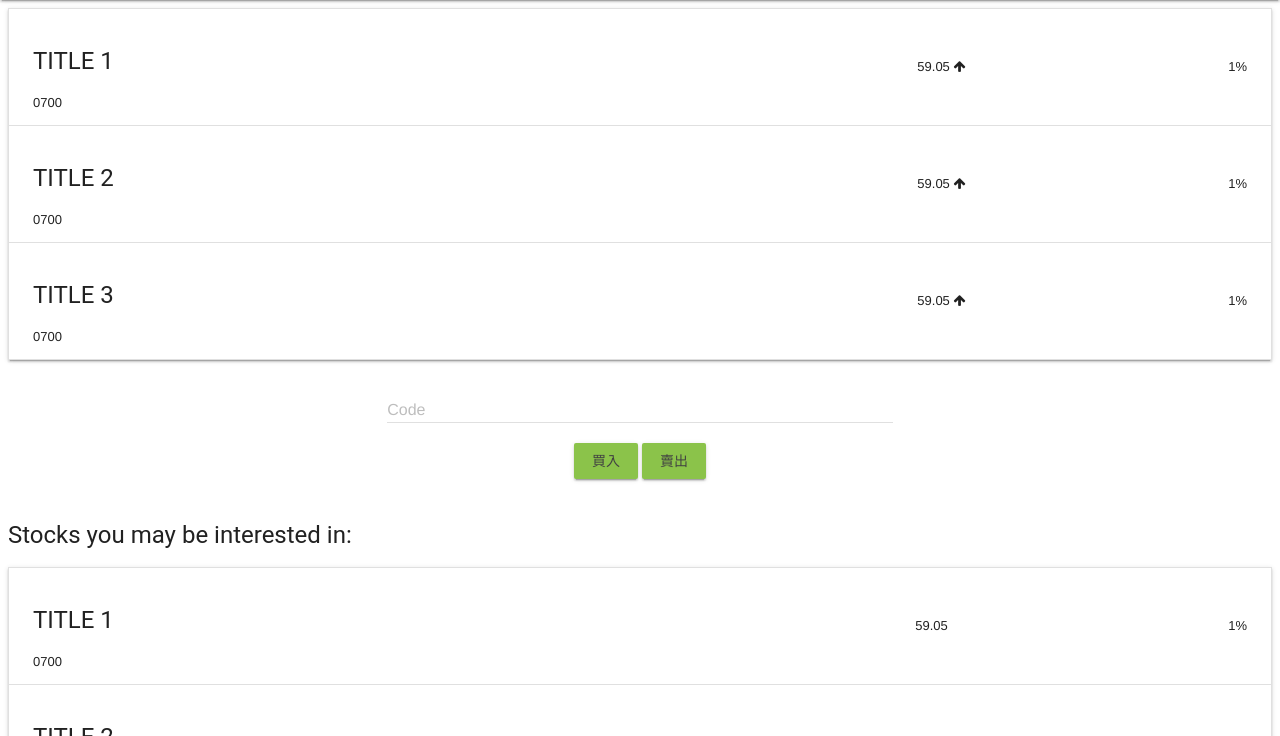
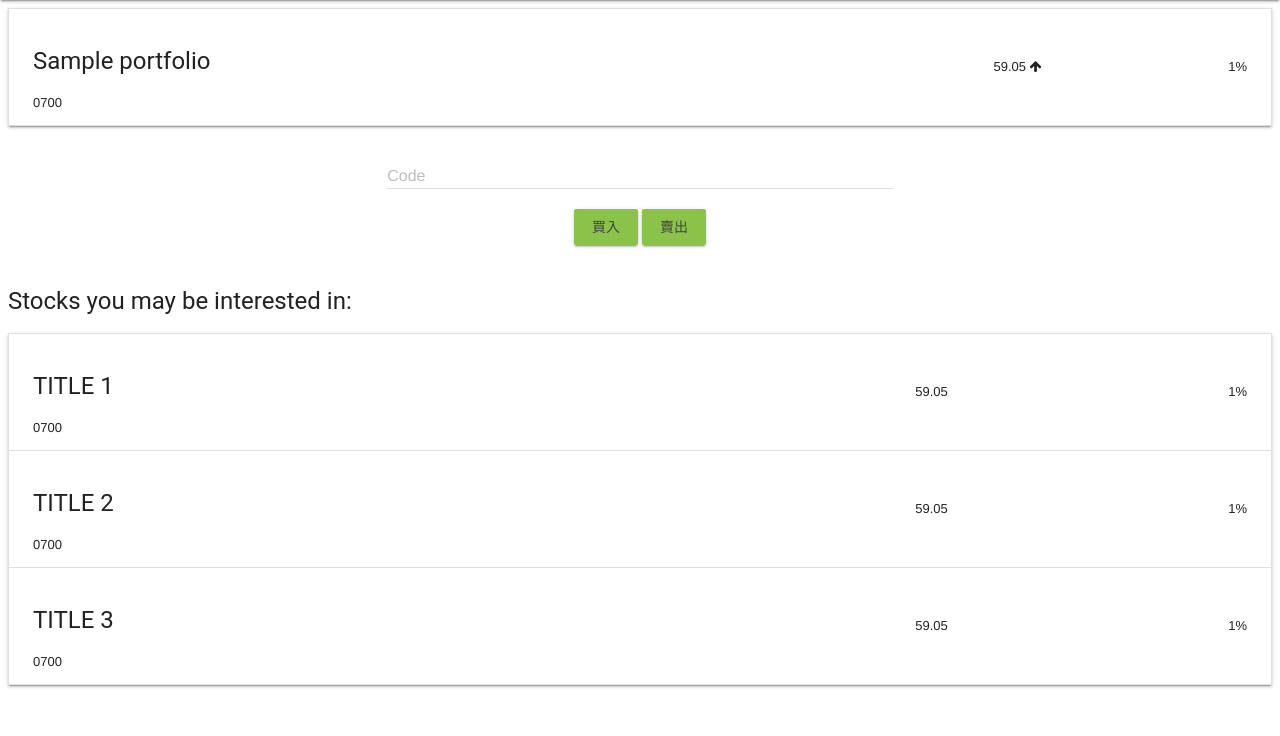
Before and after one commit to carsonwah/ying3006, a Flask app: template templates/portfolio.html in a window 1280 px wide. Shown: the part 64-800 px from the top of the page. Run offline with Flask 2, Linux system fonts and the light colour scheme; the template is opened without the code that fills it: most values are stand-ins (such as "Sample title", 1, 10 or a date in 2020); some libraries are stand-ins or nearby versions.

Commit message:
user portfolio

```diff
--- a/app.py
+++ b/app.py
@@ -1,6 +1,11 @@
 from flask import Flask, render_template, request, url_for, session, escape, redirect, jsonify
 import my_db as db
 import latent
+
+# import sys
+# reload(sys)
+# sys.setdefaultencoding('utf8')
+import io
 
 app = Flask(__name__)
 @app.route('/')
@@ -16,10 +21,12 @@ def login():
     if request.method == 'POST':
         username = request.form['username']
         session['user'] = db.users[username]
-        session['prediction'] = model.predict(session['user']['id'])
-        print session['prediction']
+        prediction = model.predict(session['user']['id'])
+        session['prediction_indexes'] = list(prediction.columns.values)
+        print session['prediction_indexes']
         return redirect(url_for('index'))
-    return render_template('login.html')
+    else:
+        return render_template('login.html')
 
 @app.route('/logout')
 def logout():
@@ -27,10 +34,12 @@ def logout():
     session.pop('user', None)
     return redirect(url_for('index'))
 
-@app.route('/portfolio')
+@app.route('/portfolio', methods=['GET'])
 def portfolio():
     # TODO: return JSON: user's portfolio list, suggested top 5
-    return render_template('portfolio.html', name=session['user']['username'])
+    user_portfolio = get_user_portfolio(session['user']['id'])
+    print user_portfolio
+    return render_template('portfolio.html', name=session['user']['username'], portfolios=user_portfolio)
 
 @app.route('/buy', methods=['POST'])
 def buy():
@@ -55,14 +64,28 @@ def news_feed():
     # remove the username from the session if it's there
     return render_template('news_feed.html', news=db.news['0017'])
 
+def get_user_portfolio(userid):
+    user_row = model.R[userid]
+    user_portfolio_index = []
+    for i in xrange(len(user_row)):
+        if user_row[i] != 0:
+            user_portfolio_index += [i]
+    user_portfolio = {}
+    for index in user_portfolio_index:
+        stock_code = codes[index]
+        stock_name = names[index]
+        stock_price = prices[index]
+        stock_percentage_change = percentage_changes[index]
+        user_portfolio[stock_code] = {'name':stock_name,'price':stock_price,'percentage_change':stock_percentage_change}
+    return user_portfolio
 
 # set the secret key.  keep this really secret:
 app.secret_key = 'A0Zr98j/3yX R~XHH!jmN]LWX/,?RT'
 
 if __name__ == "__main__":
     model = latent.LatentFactorModel()
-    f = open('./stock_info.txt','r')
-    indexes = map(lambda x: x[0:4], f.readline().strip().split('\t'))
+    f = io.open('./stock_info.txt','r', encoding='utf8')
+    codes = map(lambda x: x[0:4], f.readline().strip().split('\t'))
     names = f.readline().strip().split('\t')
     prices = f.readline().strip().split('\t')
     percentage_changes = f.readline().strip().split('\t')
--- a/latent.py
+++ b/latent.py
@@ -2,7 +2,7 @@ import numpy
 import csv
 import pandas as pd
 pd.set_option('display.max_columns', None)
-
+import io
 
 ###############################################################################
 class LatentFactorModel():
@@ -28,7 +28,7 @@ class LatentFactorModel():
         self.nP, self.nQ = self.matrix_factorization(self.R, self.P, self.Q, self.K)
 
         # stock info
-        f = open('./stock_info.txt','r')
+        f = io.open('./stock_info.txt','r', encoding='utf8')
         self.codes = map(lambda x: x[0:4], f.readline().strip().split('\t'))
         self.names = f.readline().strip().split('\t')
         self.prices = f.readline().strip().split('\t')
--- a/my_db.py
+++ b/my_db.py
@@ -2,11 +2,11 @@ import json
 
 users = {
  'carson': {
-   'id': 5,
+   'id': 2,
    'username': 'carson'
  },
  'john':{
-   'id': 6,
+   'id': 3,
    'username': 'john'
  }
 }
--- a/templates/portfolio.html
+++ b/templates/portfolio.html
@@ -10,10 +10,10 @@
 <div class="mdl-grid">
   <table class="full-width mdl-data-table mdl-js-data-table mdl-data-table--selectable mdl-shadow--2dp">
     <tbody>
-      {% for i in range(3) %}
+      {% for portfolio in portfolios %}
       <tr>
         <td class="mdl-data-table__cell--non-numeric">
-          <h4>TITLE {{ i+1 }}</h4>
+          <h4>{{ portfolios[portfolio]['name'] }}</h4>
           <div>0700</div>
         </td>
         <td>59.05 <i class="fa {{ 'fa-arrow-up' if true else 'fa-arrow-down'}}"></i></td>
```
